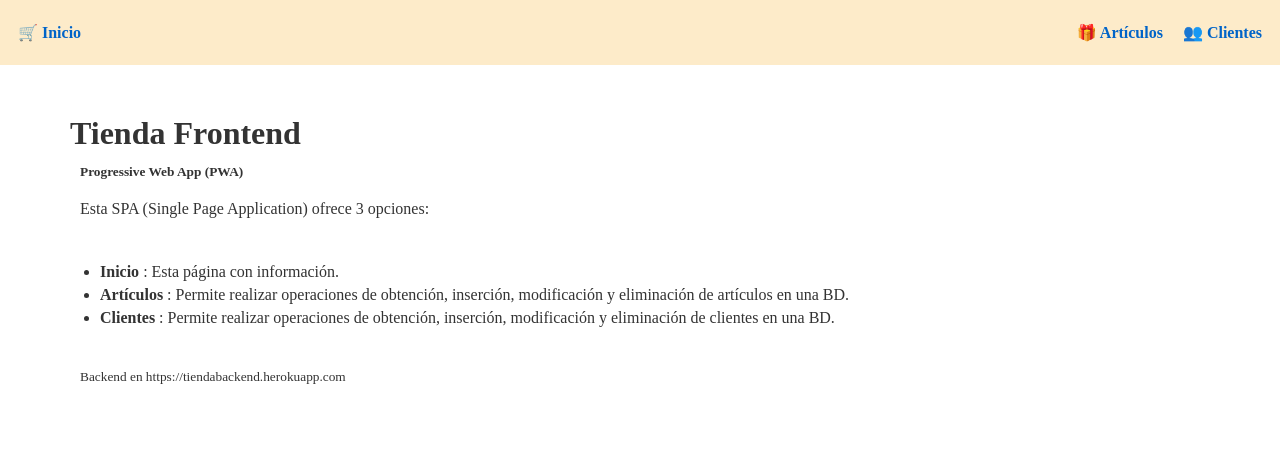
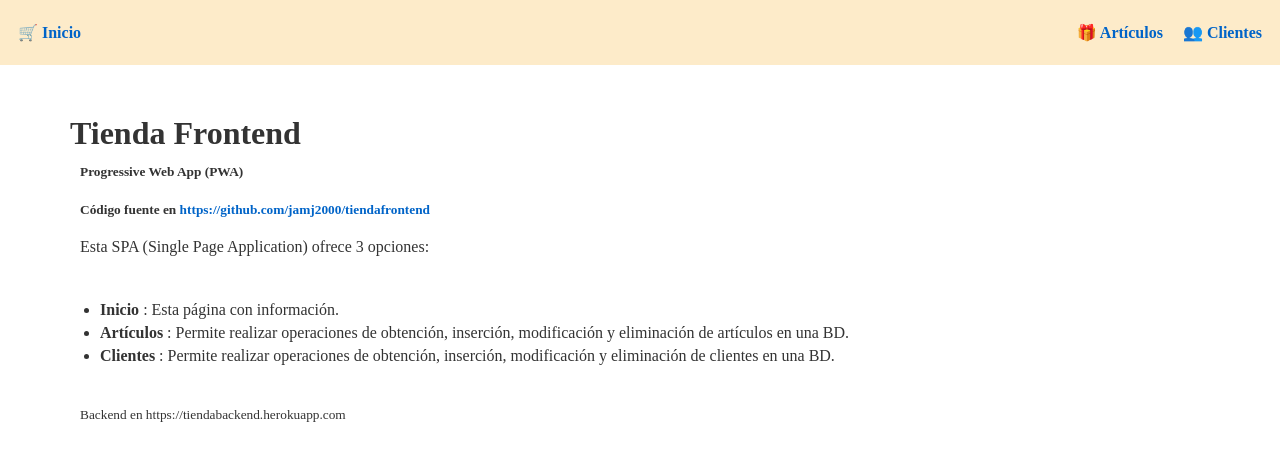
Before and after one commit to jamj2000/tiendafrontend, a Svelte app: page / in a window 1280 px wide. Shown: the top 460 px of the page. Built offline with nearby package versions, Linux system fonts and the light colour scheme; a web font is replaced by a local one.

Commit message:
Update Inicio.svelte

```diff
--- a/src/Inicio.svelte
+++ b/src/Inicio.svelte
@@ -17,6 +17,7 @@
 
 <h1>Tienda Frontend</h1>
 <p><small><b>Progressive Web App (PWA)</b></small></p>
+<p><small><b>Código fuente en <a href="https://github.com/jamj2000/tiendafrontend">https://github.com/jamj2000/tiendafrontend</a></b></small></p>
 <p>Esta SPA (Single Page Application) ofrece 3 opciones:</p>
 <div>
   <ul>
```
